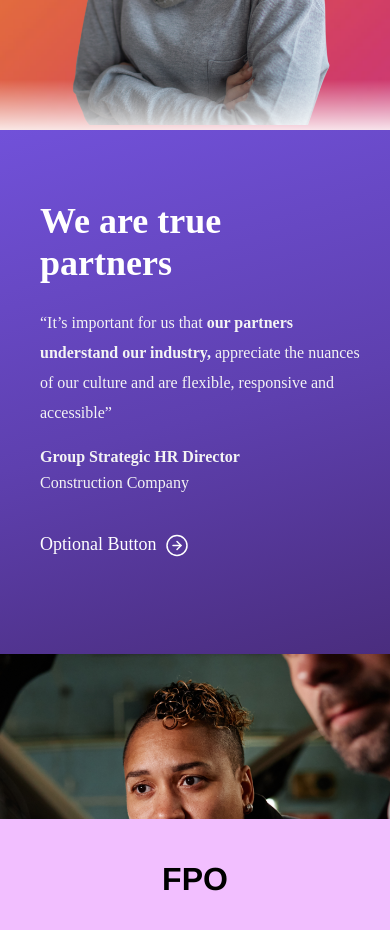
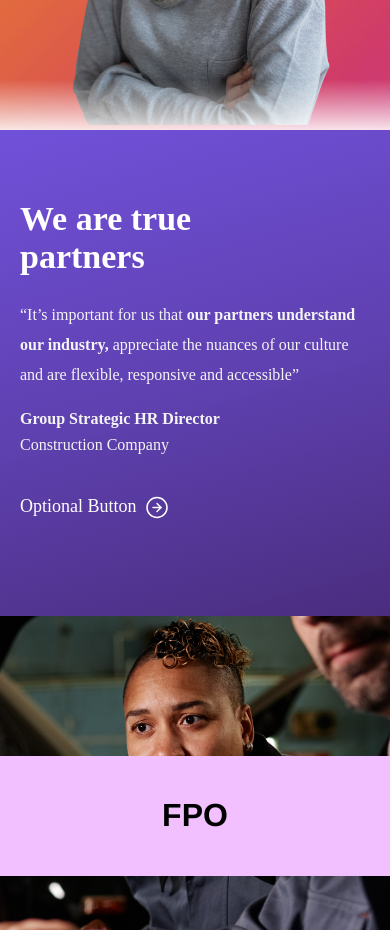
Before and after one commit to abhishek98s/CIELO-TEST, a website: page index.html in a window 390 px wide. Shown: the part 1000-1930 px from the top of the page. Drawn offline with Linux system fonts and the light colour scheme.

Commit message:
completed

```diff
--- a/src/scss/_top.scss
+++ b/src/scss/_top.scss
@@ -476,23 +476,37 @@ main {
     }
   }
 
-  .sc-partners .partner {
+  .sc-partners {
+    .partner {
+      flex-direction: column;
       height: unset;
 
+      .right-block,
       .left-block {
-      padding: 70px 40px 70px 0;
+        width: 100%;
+      }
+
+      .right-block {
+        height: 400px;
+      }
+
+      .left-block {
+        padding: 70px 20px;
 
         .info-wrapper {
-        max-width: 300px;
+          max-width: 100%;
 
           .partner-info {
+            margin-bottom: 20px;
+
             h3 {
               font-size: 34px;
             }
 
             .description {
-            font-size: 18px;
+              font-size: 16px;
               line-height: 30px;
+            }
           }
         }
       }
@@ -516,34 +530,7 @@ main {
     }
   }
 
-  .sc-partners .partner {
-    flex-direction: column;
-
-    .right-block,
-    .left-block {
-      width: 100%;
-    }
-
-    .left-block {
-      padding: 70px 20px 70px 40px;
-
-      .info-wrapper {
-        max-width: 100%;
-
-        .partner-info {
-          margin-bottom: 20px;
-
-          h3 {
-            font-size: 36px;
-          }
-
-          .description {
-            font-size: 16px;
-          }
-        }
-      }
-    }
-  }
+  //SDSDSDSD
 
   .sc-contact .right form {
     padding: 40px 30px;
```
Also changed, not shown: dist/css/themes.css. Lines whose indentation alone changed are shown as unchanged.
